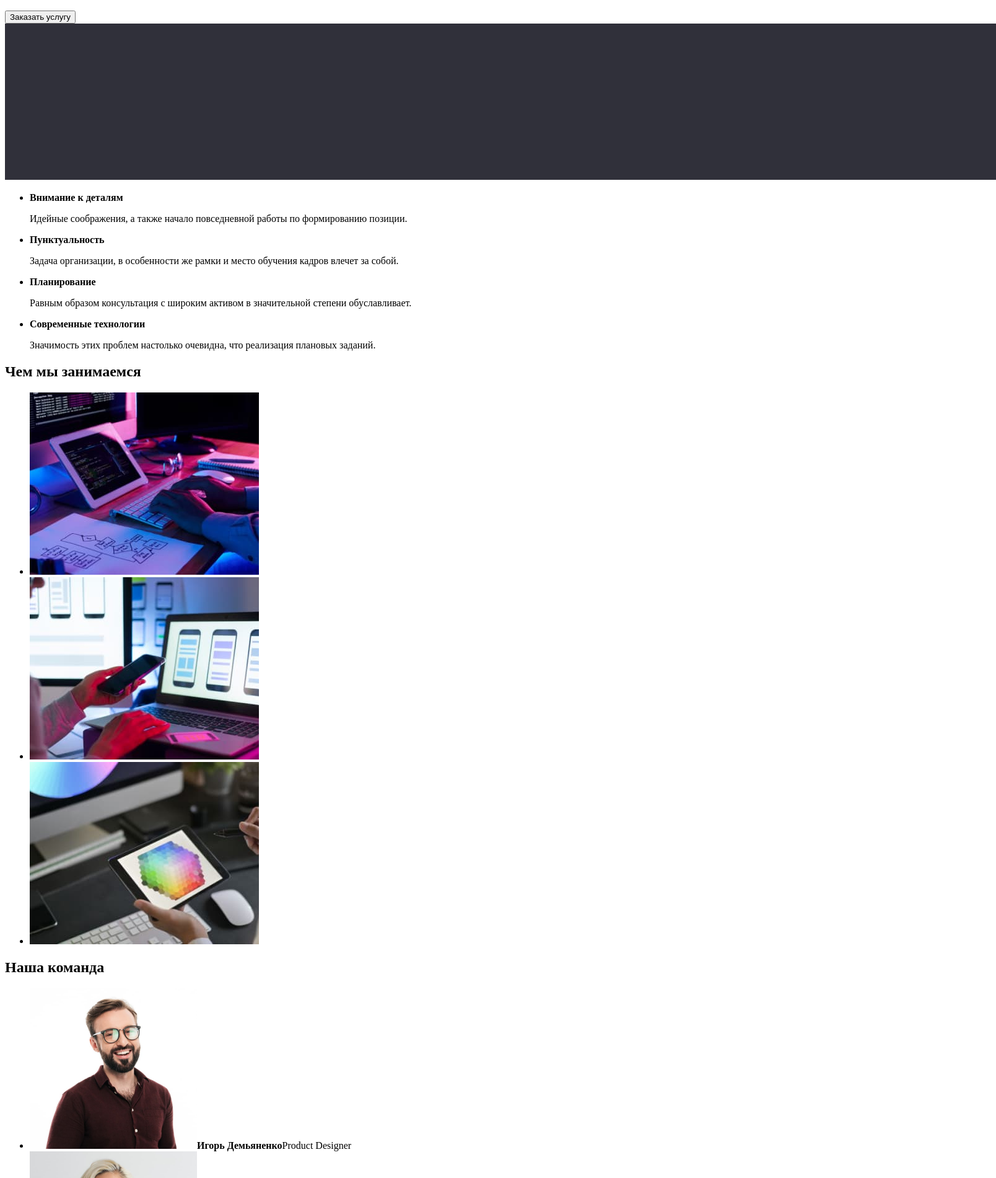
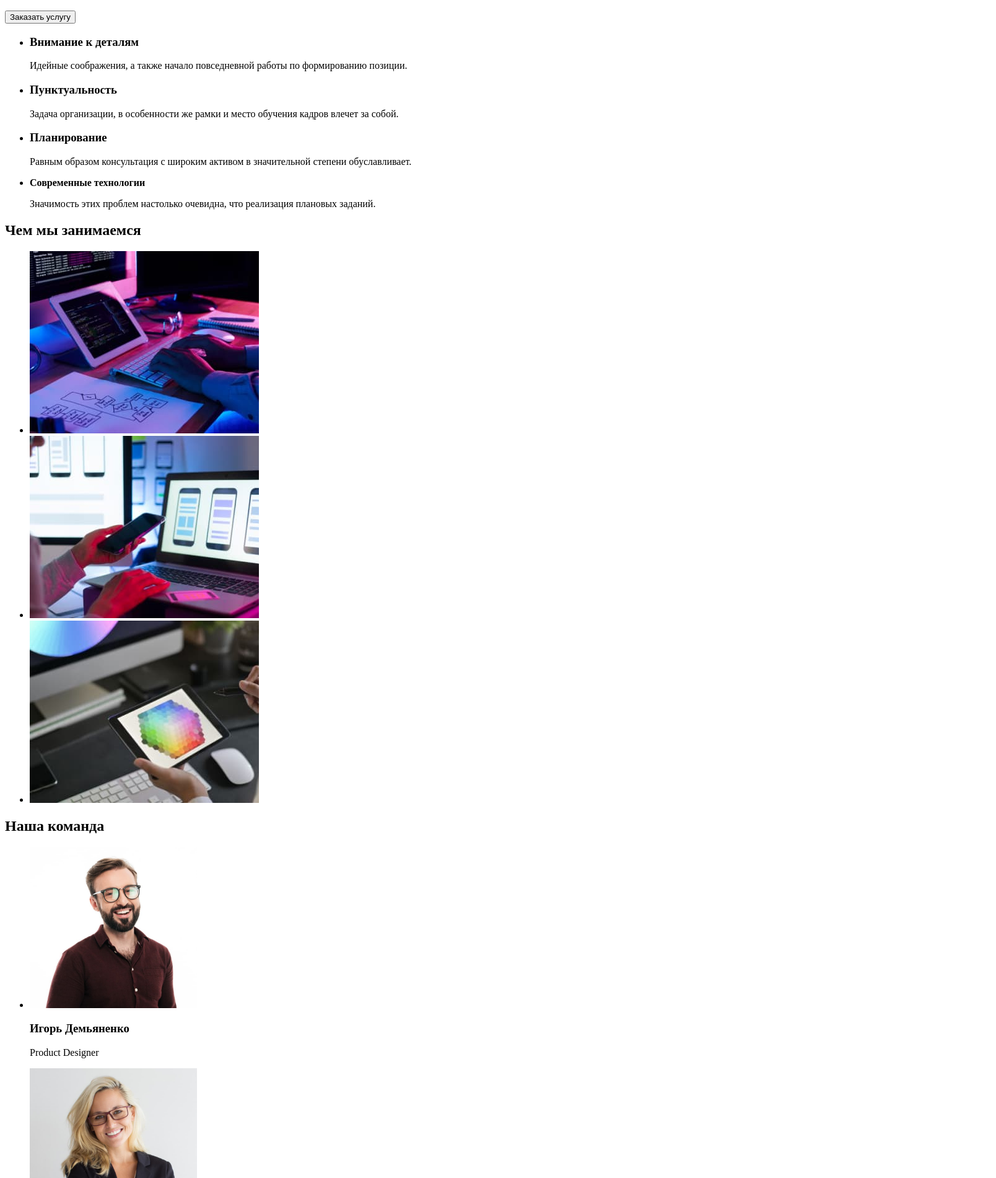
Before and after one commit to AleksandraTerentieva/goit-markup-hw-01, a plain HTML site: page index.html in a window 1280 px wide. Shown: the part 180-2080 px from the top of the page at 62% size, 1608 px wide, since content can reach past the window. Drawn offline with Linux system fonts and the light colour scheme.

Commit message:
made a change

```diff
--- a/index.html
+++ b/index.html
@@ -32,24 +32,23 @@
       <section class="hero">
         <h1 class="main-title">Эффективные решения для вашего бизнеса</h1>
         <button class="hero-button" type="button">Заказать услугу</button>
-        <img src="images/main/background_img.jpg" alt="background" width="1600" height="252" />
       </section>
 
       <!-- about section -->
       <section class="about">
         <ul class="about-list">
           <li class="about-item">
-            <b>Внимание к деталям</b>
+            <h3>Внимание к деталям</h3>
             <p>Идейные соображения, а также начало повседневной работы по формированию позиции.</p>
           </li>
           <li class="about-item">
-            <b>Пунктуальность</b>
+            <h3>Пунктуальность</h3>
             <p>
               Задача организации, в особенности же рамки и место обучения кадров влечет за собой.
             </p>
           </li>
           <li class="about-item">
-            <b>Планирование</b>
+            <h3>Планирование</h3>
             <p>
               Равным образом консультация с широким активом в значительной степени обуславливает.
             </p>
@@ -59,6 +58,8 @@
             <p>Значимость этих проблем настолько очевидна, что реализация плановых заданий.</p>
           </li>
         </ul>
+      </section>
+      <section class="about-descr">
         <h2 class="about-description">Чем мы занимаемся</h2>
         <ul>
           <li><img src="images/about/first.jpg" alt="верстка" width="370" height="294" /></li>
@@ -79,7 +80,7 @@
               alt="product_designer"
               width="270"
               height="260"
-            /><b>Игорь Демьяненко</b>Product Designer
+            /><h3>Игорь Демьяненко</h3><p>Product Designer</p>
           </li>
           <li class="team-item">
             <img
@@ -88,7 +89,7 @@
               alt="frontend_developer"
               width="270"
               height="260"
-            /><b>Ольга Репина</b>Frontend Developer
+            /><h3>Ольга Репина</h3><p>Frontend Developer</p>
           </li>
           <li class="team-item">
             <img
@@ -97,7 +98,7 @@
               alt="marketing"
               width="270"
               height="260"
-            /><b>Николай Тарасов</b>Marketing
+            /><h3>Николай Тарасов</h3><p>Marketing</p>
           </li>
           <li class="team-item">
             <img src="images/team/ui_designer.jpg" alt="ui_designer" width="270" height="260" /><b
```
Also changed, not shown: images/main/background_img.jpg (deleted).
